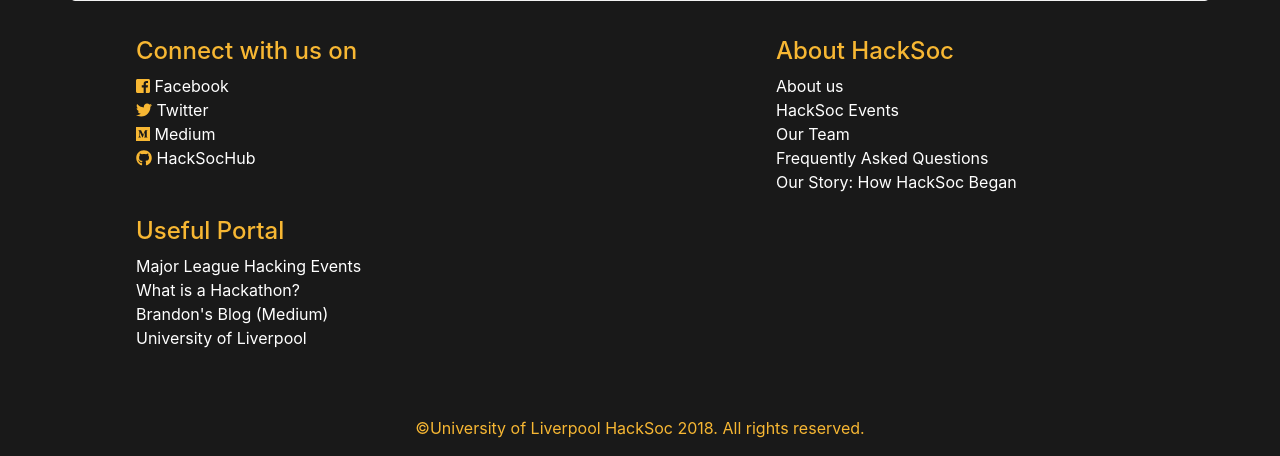
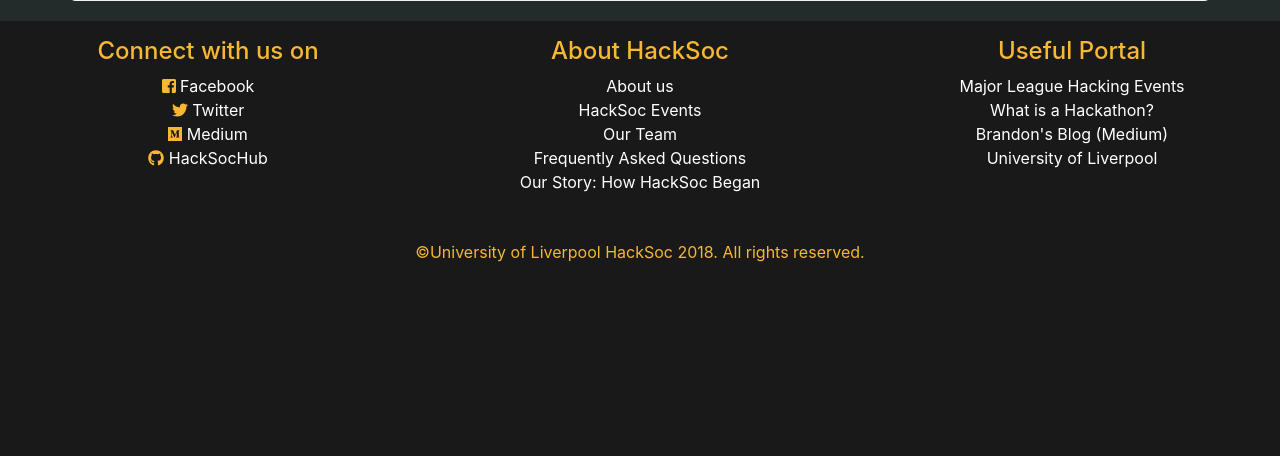
Before and after one commit to LivHackSoc/LivHackSoc.github.io, a PHP site: page / in a window 1280 px wide. Shown: the part 4275-4731 px from the top of the page. After the commit the page ends 4537 px from the top, so only its background shows below. Run offline with PHP 8.4, Linux system fonts and the light colour scheme; some libraries are stand-ins or nearby versions.

Commit message:
Add new background colour, perma fix footer

```diff
--- a/index.html
+++ b/index.html
@@ -384,6 +384,7 @@
         </section>
 
          <section id="footer">
+
             <div>
                 <h3 class="gold">Connect with us on</h3>
                     <a href="#" class="custom-white">
--- a/stylesheet/contact-us.css
+++ b/stylesheet/contact-us.css
@@ -1,4 +1,5 @@
 .contact-us {
+  background: #232b2b;
   padding-top: 20px;
   padding-bottom: 20px;
 }
--- a/stylesheet/footer.css
+++ b/stylesheet/footer.css
@@ -1,23 +1,26 @@
 #footer {
     display: grid;
-    grid-template-columns: repeat(auto-fit, minmax(450px, 1fr));
-    grid-template-rows: repeat(1, 180px);
+    grid-template-columns: 1fr 1fr 1fr;
+    grid-gap: 1em;
+    /* grid-template-columns: repeat(auto-fit, minmax(450px, 1fr));
+    grid-template-rows: repeat(1, 180px); */
 }
 
 /* temp fix */
+
 #footer > div {
-    margin-left: 120px;
     padding: 1em;
+    text-align: center;
 }
 
+/* Styling and Appearence  */
 a {
-    text-decoration: none;
+    text-decoration: none !important;
 }
 
 a:hover {
     color: #f7b733;
 }
-
 
 #footer .btn {
     color: #f8f8f8;
@@ -31,5 +34,5 @@
 }
 
 #copyright {
-    margin-top: 50px;
+    margin-top: 30px;
 }
```
Also changed, not shown: 1 other file.
